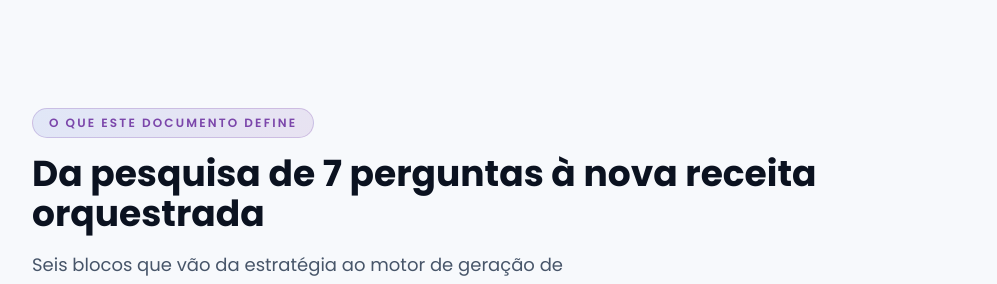
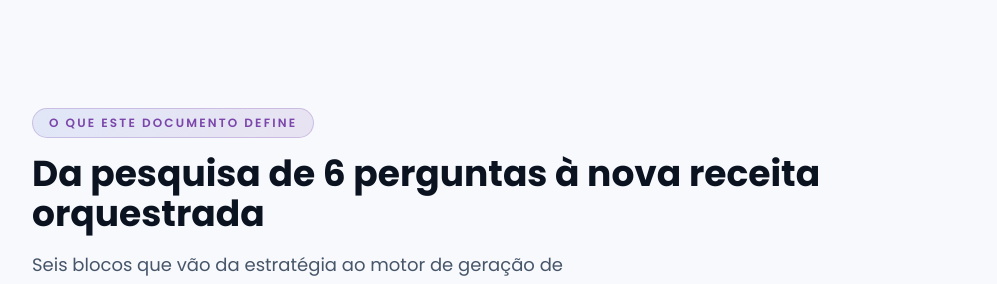
Before and after one commit to midiai9/projetoaodigital, a React (Vite) app: page / in a window 1280 px wide. Shown: the part 887-1171 px from the top of the page, without its empty margins (264-1261 px from the left). Built offline with nearby package versions, Linux system fonts and the light colour scheme.

Commit message:
copy: 7 -> 6 perguntas no titulo da secao O documento

```diff
--- a/src/sections/Part01.tsx
+++ b/src/sections/Part01.tsx
@@ -44,7 +44,7 @@ export function Documento() {
       <Reveal>
         <SectionHeader
           eyebrow="O que este documento define"
-          title="Da pesquisa de 7 perguntas à nova receita orquestrada"
+          title="Da pesquisa de 6 perguntas à nova receita orquestrada"
           intro="Seis blocos que vão da estratégia ao motor de geração de oportunidades."
         />
       </Reveal>
```
